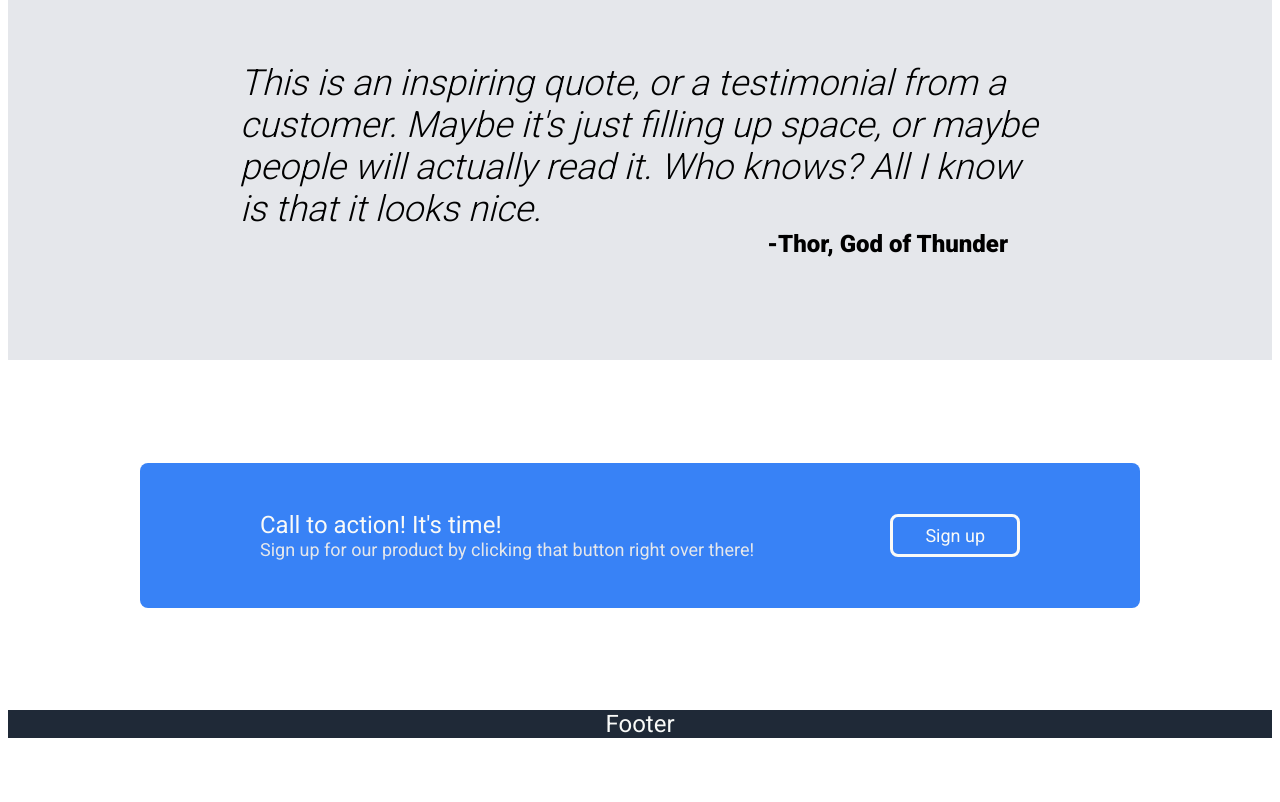
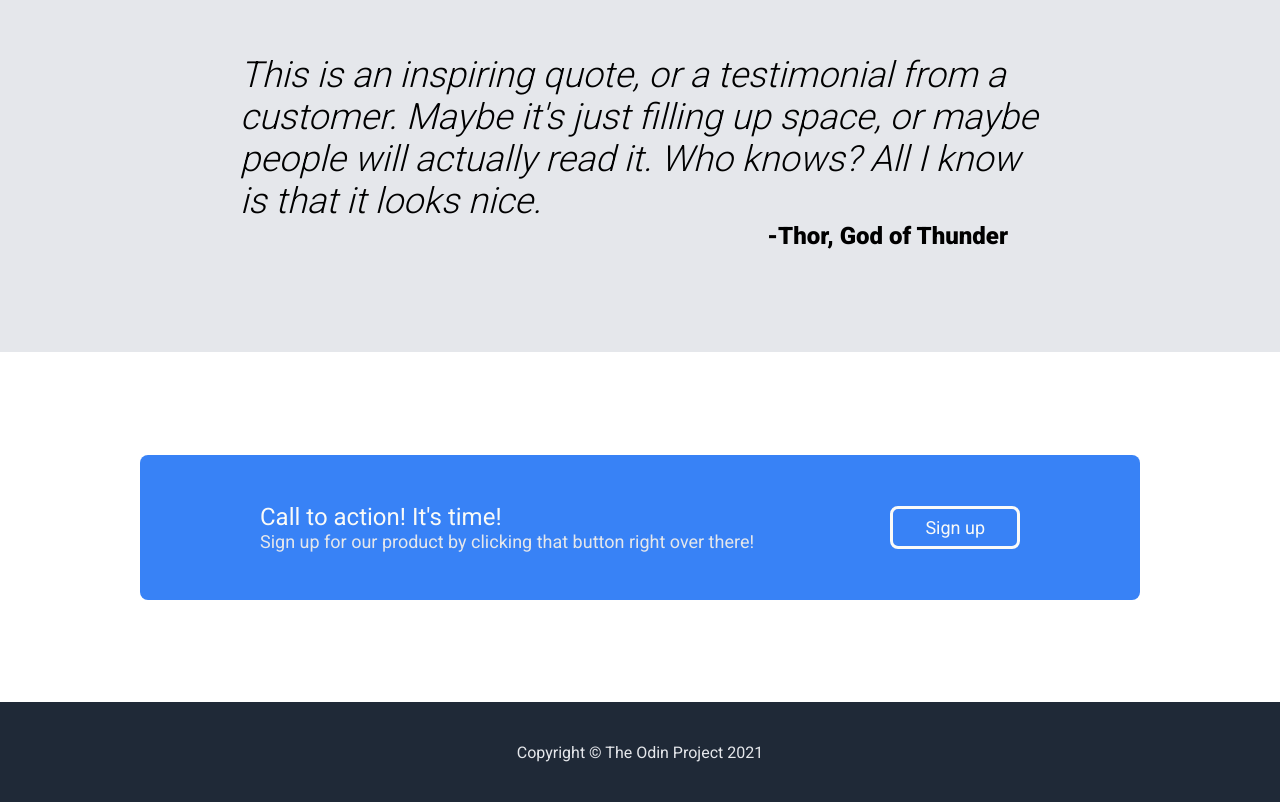
Before and after one commit to vagoston/odin-landing-page, a plain HTML site: page index.html in a window 1280 px wide. Shown: the part 852-1654 px from the top of the page. Before the commit the page ends 1598 px from the top, so only its background shows below. Drawn offline with Linux system fonts and the light colour scheme.

Commit message:
Add footer content

```diff
--- a/index.html
+++ b/index.html
@@ -66,7 +66,7 @@
             </div>
         </div>
     </div>
-    <div class="footer">Footer</div>
+    <div class="footer">Copyright &copy; The Odin Project 2021</div>
 </body>
 
 </html>
--- a/style.css
+++ b/style.css
@@ -3,7 +3,7 @@
     font-family: 'Roboto', Arial, sans-serif;
 }
 
-.body {
+body {
     margin: 0;
 }
 
@@ -157,5 +157,7 @@
 
 .footer {
     background-color: #1f2937;
-    color: #f9faf8;
+    color: #e5e7eb;
+    font-size: 16px;
+    height: 100px;
 }
```
